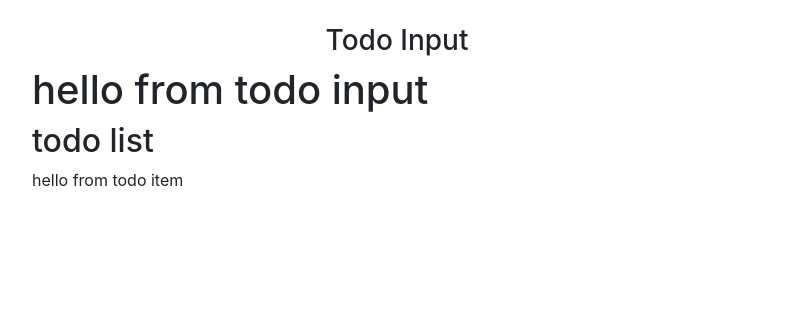
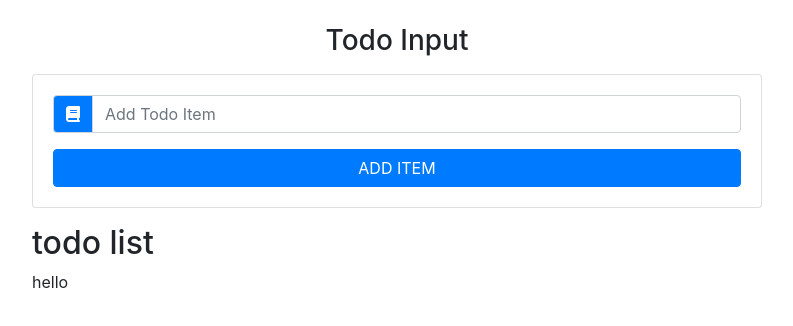
Before and after one commit to Miloloaf/react-todo-tutorial, a React (Create React App) app: page / in a window 1280 px wide. Shown: the top 326 px of the page, without its empty margins (243-1036 px from the left). Built offline with nearby package versions, Linux system fonts and the light colour scheme.

Commit message:
Todo input setup

```diff
--- a/public/index.html
+++ b/public/index.html
@@ -25,6 +25,9 @@
       Learn how to configure a non-root public URL by running `npm run build`.
     -->
     <title>Todo List</title>
+
+    <!--FontAwesome-->
+    <script src="https://kit.fontawesome.com/1e08dcf06d.js" crossorigin="anonymous"></script>
   </head>
   <body>
     <noscript>You need to enable JavaScript to run this app.</noscript>
--- a/src/components/Todoinput.js
+++ b/src/components/Todoinput.js
@@ -2,6 +2,32 @@
 
 export default class Todoinput extends Component {
   render() {
-    return <h1>hello from todo input</h1>
+        const { item, handleChange, handleSubmit, editItem } = this.props
+        return (
+          <div className="card card-body my-3">
+            <form onSubmit={handleSubmit}>
+              <div className="input-group">
+                <div className="input-group-prepend">
+                  <div className="input-group-text bg-primary text-white">
+                    <i className="fas fa-book" />
+                  </div>
+                </div>
+                <input
+                  type="text"
+                  className="form-control text-capitalize"
+                  placeholder="add todo item"
+                  value={item}
+                  onChange={handleChange}
+                />
+              </div>
+              <button
+                type="submit"
+                className="btn btn-block btn-primary mt-3 text-uppercase"
+              >
+                add item
+              </button>
+            </form>
+          </div>
+        )
   }
 }
--- a/src/components/Todoitem.js
+++ b/src/components/Todoitem.js
@@ -1,11 +1,9 @@
 import React, { Component } from 'react'
 
 export default class Todoitem extends Component {
-    render() {
-        return (
-            <div>
-                hello from todo item
-            </div>
-        )
-    }
+  render() {
+    return (
+        <div>hello</div>
+    )
+  }
 }
```
